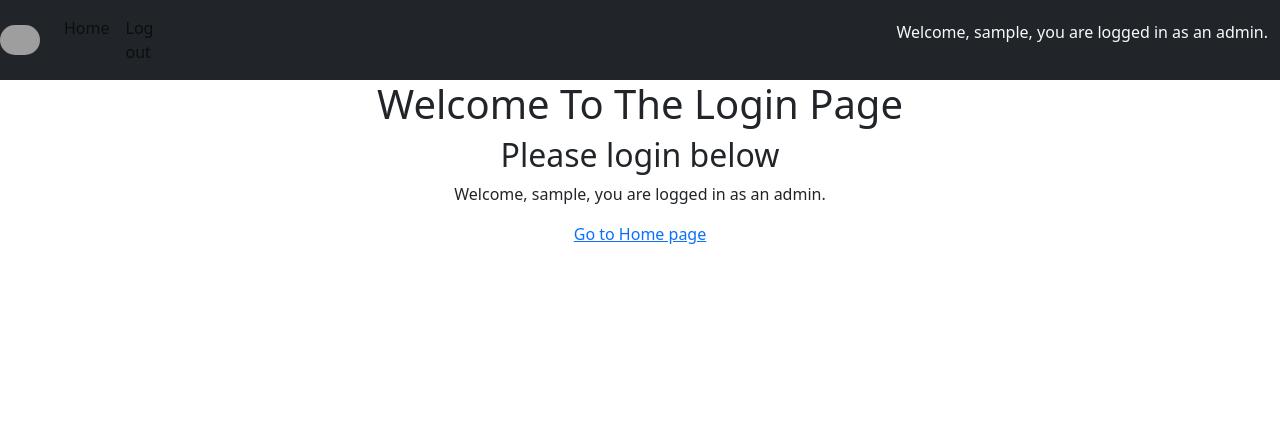
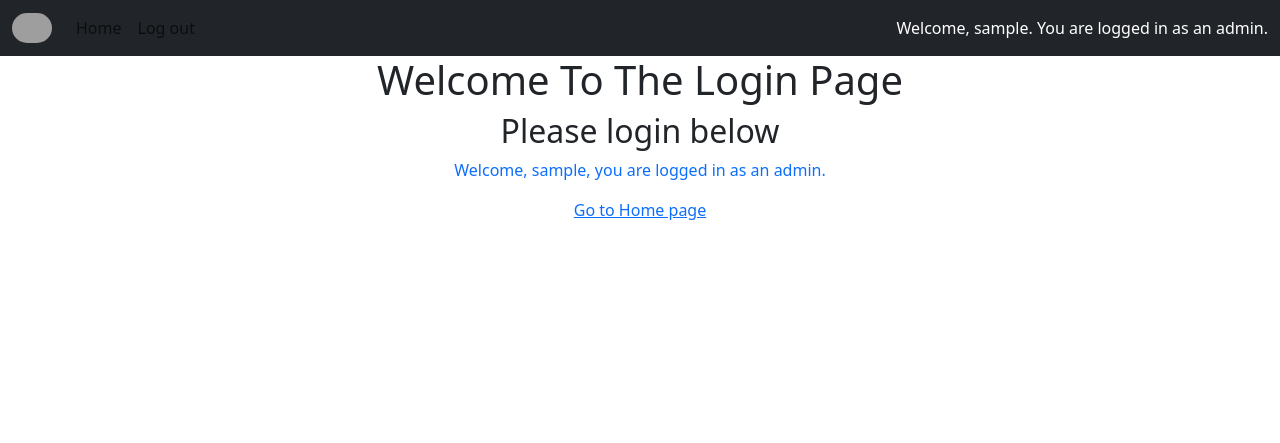
Before and after one commit to ashley-sokol/SemesterProject, a Django app: page /workplace_violation_app/login/ in a window 1280 px wide. Shown: the top 443 px of the page. Run offline with Django 4.2, Linux system fonts and the light colour scheme; the visitor is signed in with stand-in values (Sample User, id 1); some libraries are stand-ins or nearby versions; grey boxes are pictures that could not be loaded.

Commit message:
Updating login messages and view and navbar on all sites.

```diff
--- a/workplace_violation_app/templates/workplace_violation_app/base.html
+++ b/workplace_violation_app/templates/workplace_violation_app/base.html
@@ -9,14 +9,40 @@
     <footer class="text-center fixed-bottom">
         <p>This is a Class Project, this is an unmonitored system, and no real information should be submitted</p>
     </footer>
-    <nav class="navbar navbar-expand-sm container-fluid bg-dark">
+<!--    <nav class="navbar navbar-expand-sm bg-dark">-->
+<!--            <a class="navbar-brand" href="{% url 'workplace_violation_app:index' %}">-->
+<!--                <img src="{% static '/admin/img/logo.png' %}" alt="Avatar Logo" style="width:40px;" class="rounded-pill">-->
+<!--            </a>-->
+<!--            &lt;!&ndash; Left-aligned links &ndash;&gt;-->
+<!--            <ul class="navbar-nav">-->
+<!--                <li class="nav-item">-->
+<!--                    <a class="nav-link" href="{% url 'workplace_violation_app:index' %}" class="btn btn-outline-primary text-left">Home</a>-->
+<!--                </li>-->
+<!--                {% if not user.is_authenticated %}-->
+<!--                <li class="nav-item">-->
+<!--                    <a class="nav-link" href="{% url 'workplace_violation_app:login' %}" class="btn btn-outline-primary text-center">Log in</a>-->
+<!--                </li>-->
+<!--                {% else %}-->
+<!--                <li class="nav-item">-->
+<!--                    <a class="nav-link" href="{% url 'workplace_violation_app:logout' %}" class="btn btn-outline-primary text-center">Log out</a>-->
+<!--                </li>-->
+<!--                {% endif %}-->
+<!--            </ul>-->
+<!--            <div class="justify-content-end container-fluid bg-primary">-->
+<!--                {% if user.is_authenticated and user.is_admin %}-->
+<!--                Hello-->
+<!--                {% endif %}</div>-->
+<!--            </ul>-->
+
+<!--    </nav>-->
+<nav class="navbar navbar-expand-sm bg-dark">
+    <div class="container-fluid">
+      <ul class="navbar-nav">
         <a class="navbar-brand" href="{% url 'workplace_violation_app:index' %}">
           <img src="{% static '/admin/img/logo.png' %}" alt="Avatar Logo" style="width:40px;" class="rounded-pill">
         </a>
-            <!-- Left-aligned links -->
-            <ul class="navbar-nav">
         <li class="nav-item">
-                    <a class="nav-link" href="{% url 'workplace_violation_app:index' %}" class="btn btn-outline-primary text-left">Home</a>
+          <a class="nav-link" href="{% url 'workplace_violation_app:index' %}" class="btn btn-outline-primary text-center">Home</a>
         </li>
         {% if not user.is_authenticated %}
         <li class="nav-item">
@@ -28,16 +54,18 @@
         </li>
         {% endif %}
       </ul>
-            <div class="justify-content-end container-fluid">
       {% if user.is_authenticated and user.is_admin %}
-                <p class="nav-item text-light">
-                    Welcome, {{user.username}}, you are logged in as an admin.
-                </p>
-                {% endif %}</div>
+      <ul class="navbar-nav navbar-right">
+        <li class="text-white">Welcome, {{ user.username }}. You are logged in as an admin.</li>
       </ul>
-
+      {% endif %}
+      {% if user.is_authenticated and not user.is_admin %}
+      <ul class="navbar-nav navbar-right">
+        <li class="text-white">Welcome, {{ user.username }}.</li>
+      </ul>
+      {% endif %}
+    </div>
   </nav>
-
     {% block content %}{% endblock %}
     </body>
 </html>
--- a/workplace_violation_app/templates/workplace_violation_app/index.html
+++ b/workplace_violation_app/templates/workplace_violation_app/index.html
@@ -28,10 +28,11 @@
 
     !-->
     {% if user.is_authenticated %}
-  {% if not user.is_admin %}
+    {% if not user.is_admin %}
       <a href="{% url 'workplace_violation_app:user_submissions' %}" class="btn btn-outline-primary text-center">View Submitted Reports</a>
+    {% else %}
+      <a href="{% url 'workplace_violation_app:submissions_table' %}" class="btn btn-outline-primary text-center">View All Reports</a>
     {% endif %}
-      <a href="{% url 'workplace_violation_app:submissions_table' %}" class="btn btn-outline-primary text-center">View All Reports</a>
     {% endif %}
 
 
--- a/workplace_violation_app/templates/workplace_violation_app/login.html
+++ b/workplace_violation_app/templates/workplace_violation_app/login.html
@@ -13,7 +13,7 @@
     <h2>Please login below</h2>
         {% if user.is_authenticated %}
             {% if user.is_admin %}
-                <p>Welcome, {{user.username}}, you are logged in as an admin.</p>
+                <p class="text-primary ">Welcome, {{user.username}}, you are logged in as an admin.</p>
             {% else %}
                 <p>Welcome, {{user.username}}, you are logged in as a common user.</p>
             {% endif %}
--- a/workplace_violation_app/templates/workplace_violation_app/user_submissions.html
+++ b/workplace_violation_app/templates/workplace_violation_app/user_submissions.html
@@ -4,6 +4,7 @@
 {% bootstrap_css %}
 {% bootstrap_javascript %}
 {% bootstrap_messages %}
+{% csrf_token %}
 <link rel="stylesheet" href="{% static '/admin/css/style.css' %}">
 {% block content %}
 <div class="text-center">
```
Also changed, not shown: workplace_violation_app/templates/workplace_violation_app/submission.html (+0 -23 lines), 1 other file. Lines whose indentation alone changed are shown as unchanged.
